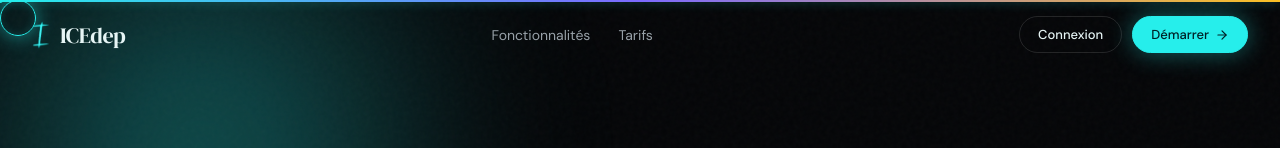
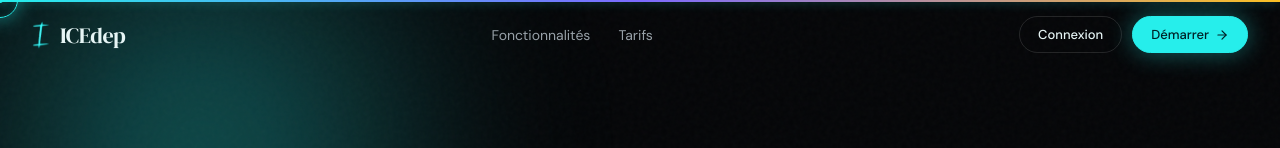
Before and after one commit to wexxp/finflow, a React (Vite) app: page / in a window 1280 px wide. Shown: the top 148 px of the page. Built offline with nearby package versions, Linux system fonts and the light colour scheme; no server answers.

Commit message:
fix dot n circle cursor

```diff
--- a/src/components/LandingPageV2.css
+++ b/src/components/LandingPageV2.css
@@ -42,7 +42,6 @@
   left: 0;
   pointer-events: none;
   z-index: 9999;
-  transform: translate(-50%, -50%);
   will-change: transform, opacity;
 }
 .cursor-dot {
--- a/src/components/LandingPageV2.jsx
+++ b/src/components/LandingPageV2.jsx
@@ -54,11 +54,11 @@ function CustomCursor() {
     <>
       <motion.div
         className="cursor-dot"
-        style={{ left: sx, top: sy }}
+        style={{ x: sx, y: sy, translateX: '-50%', translateY: '-50%' }}
       />
       <motion.div
         className="cursor-ring"
-        style={{ left: sx, top: sy }}
+        style={{ x: sx, y: sy, translateX: '-50%', translateY: '-50%' }}
         animate={{
           scale: variant === 'hover' ? 2.5 : 1,
           opacity: variant === 'hover' ? 0.4 : 1,
```
